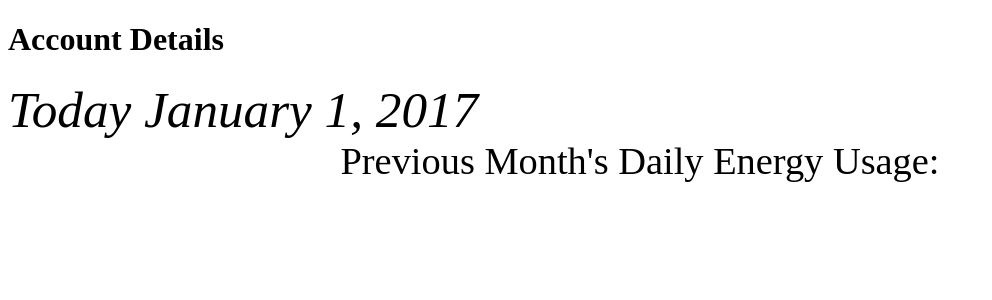
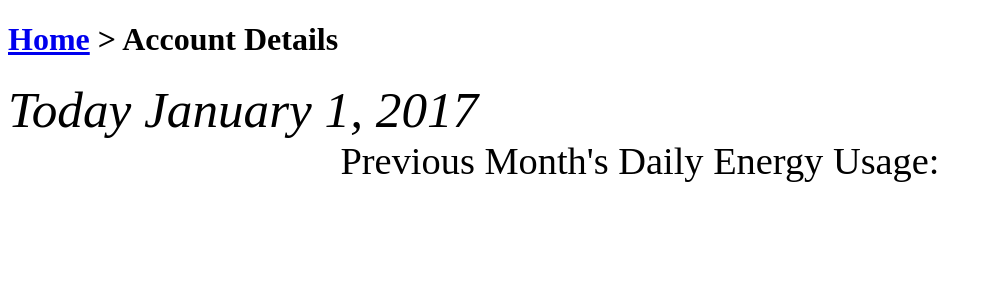
Before and after one commit to jackyl14/jacky-data-chest, an Angular app: page /accounts/1 in a window 1280 px wide. Shown: the top 300 px of the page, without its empty margins (0-992 px from the left). Built offline with nearby package versions, Linux system fonts and the light colour scheme; no server answers.

Commit message:
Made UX improvements

```diff
--- a/src/app/views/account-details/account-details.component.html
+++ b/src/app/views/account-details/account-details.component.html
@@ -1,4 +1,8 @@
-<h1>Account Details</h1>
+<h1>
+  <span><a routerLink="/accounts">Home</a></span>
+  <span> > </span>
+  <span>Account Details</span>
+</h1>
 <div class="account-details-container">
   <div class="account-details-heading">Today January 1, 2017</div>
   <div class="account-details-content">
--- a/src/app/views/account-details/account-details.component.ts
+++ b/src/app/views/account-details/account-details.component.ts
@@ -110,6 +110,4 @@ export class AccountDetailsComponent implements OnInit, AfterViewInit {
       }
     });
   }
-
-
 }
--- a/src/app/views/accounts/accounts.component.html
+++ b/src/app/views/accounts/accounts.component.html
@@ -3,14 +3,12 @@
   <div class="account-helper-text">
     Please choose an account:
   </div>
-  <div class="account-cards" *ngFor="let account of accounts">
-    <div class="account-content" (click)="onAccountClick(account.id)">
-      <div class="account-content-id">({{account.id}})</div>
-      <div class="account-content-address">
-        <div class="account-main-text">{{account.address}}</div>
-        <div class="account-secondary-text">
-          {{account.city}}, {{account.state}} {{account.zipcode}}
-        </div>
+  <div class="account-content" *ngFor="let account of accounts" (click)="onAccountClick(account.id)">
+    <div class="account-content-id">({{account.id}})</div>
+    <div class="account-content-address">
+      <div class="account-main-text">{{account.address}}</div>
+      <div class="account-secondary-text">
+        {{account.city}}, {{account.state}} {{account.zipcode}}
       </div>
     </div>
   </div>
--- a/src/app/views/accounts/accounts.component.scss
+++ b/src/app/views/accounts/accounts.component.scss
@@ -4,7 +4,7 @@
   margin-bottom: 15px;
 }
 
-.account-cards {
+.account-content {
   display: flex;
   flex-direction: column;
   align-items: center;
```
